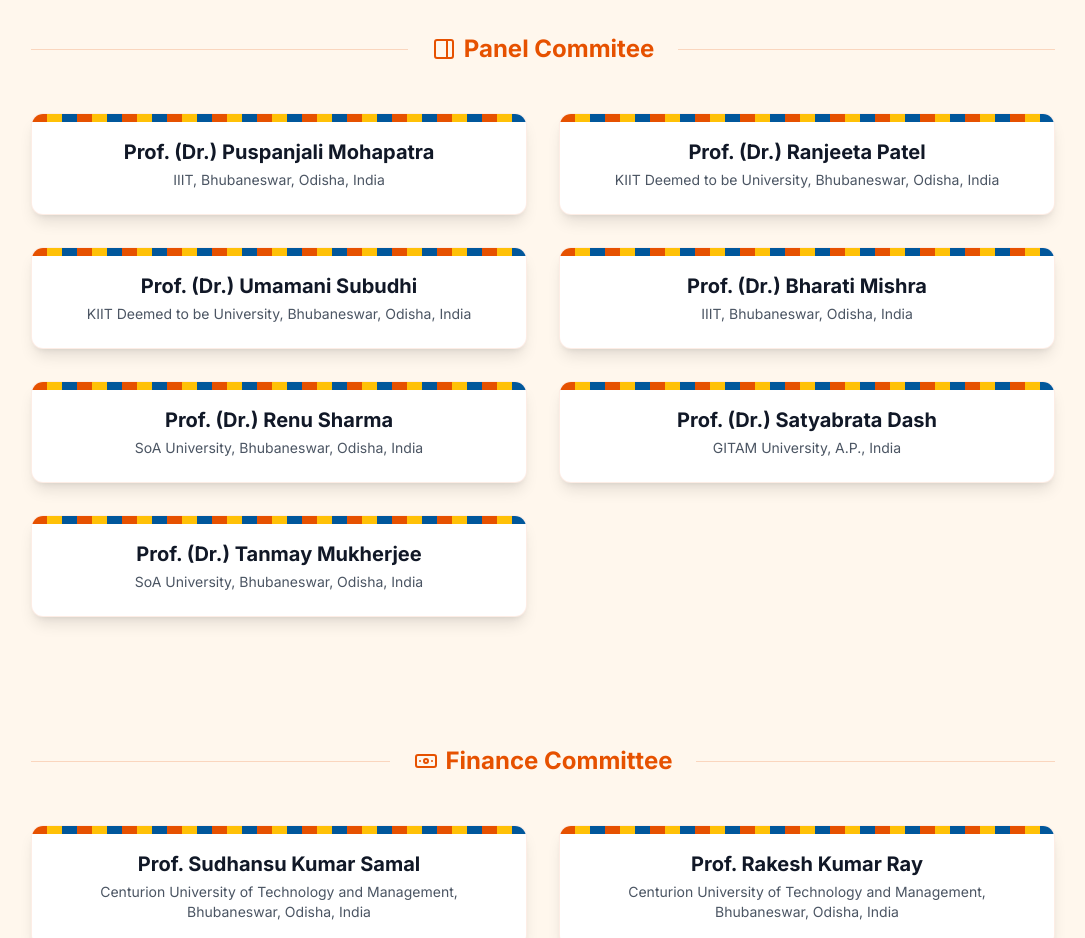
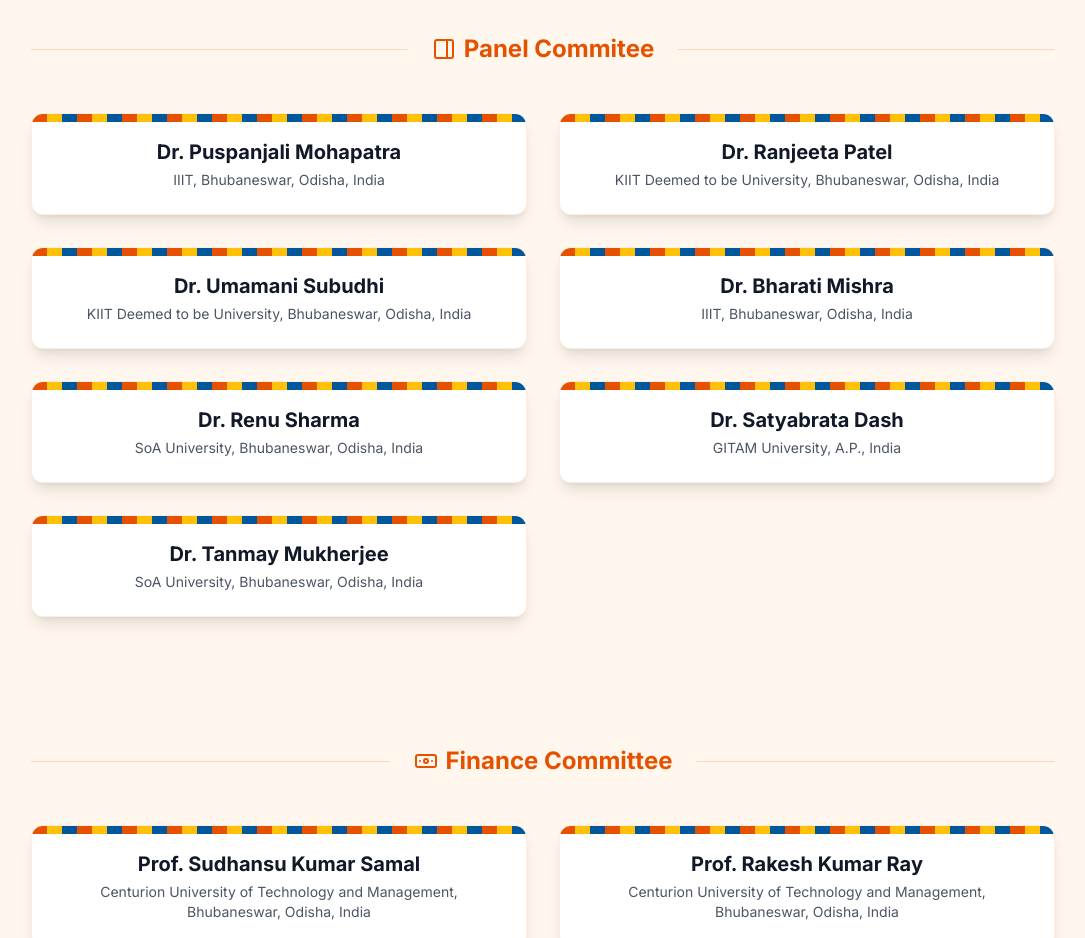
Before and after one commit to saneevdas123/ResGenXAI-2025, a Next.js app: page /committees in a window 1280 px wide. Shown: the part 3640-4578 px from the top of the page, without its empty margins (97-1182 px from the left). Built offline with nearby package versions, Linux system fonts and the light colour scheme; a web font is replaced by a local one.

Commit message:
Update panel.tsx

```diff
--- a/app/components/panel.tsx
+++ b/app/components/panel.tsx
@@ -10,13 +10,13 @@ export default function Panel() {
   })
 
 const committeeMembers = [
-  { "name": "Prof. (Dr.) Puspanjali Mohapatra", "affiliation": "IIIT, Bhubaneswar, Odisha, India" },
-  { "name": "Prof. (Dr.) Ranjeeta Patel", "affiliation": "KIIT Deemed to be University, Bhubaneswar, Odisha, India" },
-  { "name": "Prof. (Dr.) Umamani Subudhi", "affiliation": "KIIT Deemed to be University, Bhubaneswar, Odisha, India" },
-  { "name": "Prof. (Dr.) Bharati Mishra", "affiliation": "IIIT, Bhubaneswar, Odisha, India" },
-  { "name": "Prof. (Dr.) Renu Sharma", "affiliation": "SoA University, Bhubaneswar, Odisha, India" },
-  { "name": "Prof. (Dr.) Satyabrata Dash", "affiliation": "GITAM University, A.P., India" },
-  { "name": "Prof. (Dr.) Tanmay Mukherjee", "affiliation": "SoA University, Bhubaneswar, Odisha, India"}
+  { "name": "Dr. Puspanjali Mohapatra", "affiliation": "IIIT, Bhubaneswar, Odisha, India" },
+  { "name": "Dr. Ranjeeta Patel", "affiliation": "KIIT Deemed to be University, Bhubaneswar, Odisha, India" },
+  { "name": "Dr. Umamani Subudhi", "affiliation": "KIIT Deemed to be University, Bhubaneswar, Odisha, India" },
+  { "name": "Dr. Bharati Mishra", "affiliation": "IIIT, Bhubaneswar, Odisha, India" },
+  { "name": "Dr. Renu Sharma", "affiliation": "SoA University, Bhubaneswar, Odisha, India" },
+  { "name": "Dr. Satyabrata Dash", "affiliation": "GITAM University, A.P., India" },
+  { "name": "Dr. Tanmay Mukherjee", "affiliation": "SoA University, Bhubaneswar, Odisha, India"}
 
 ];
 
```
